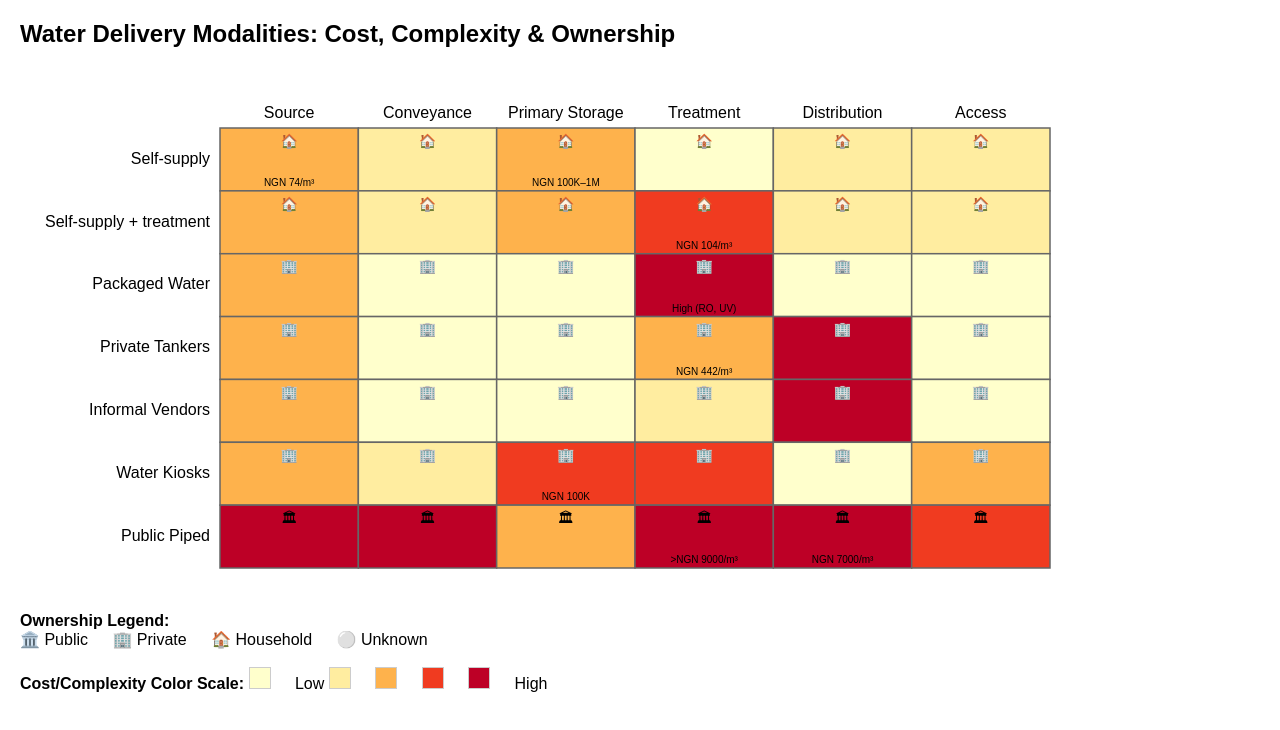
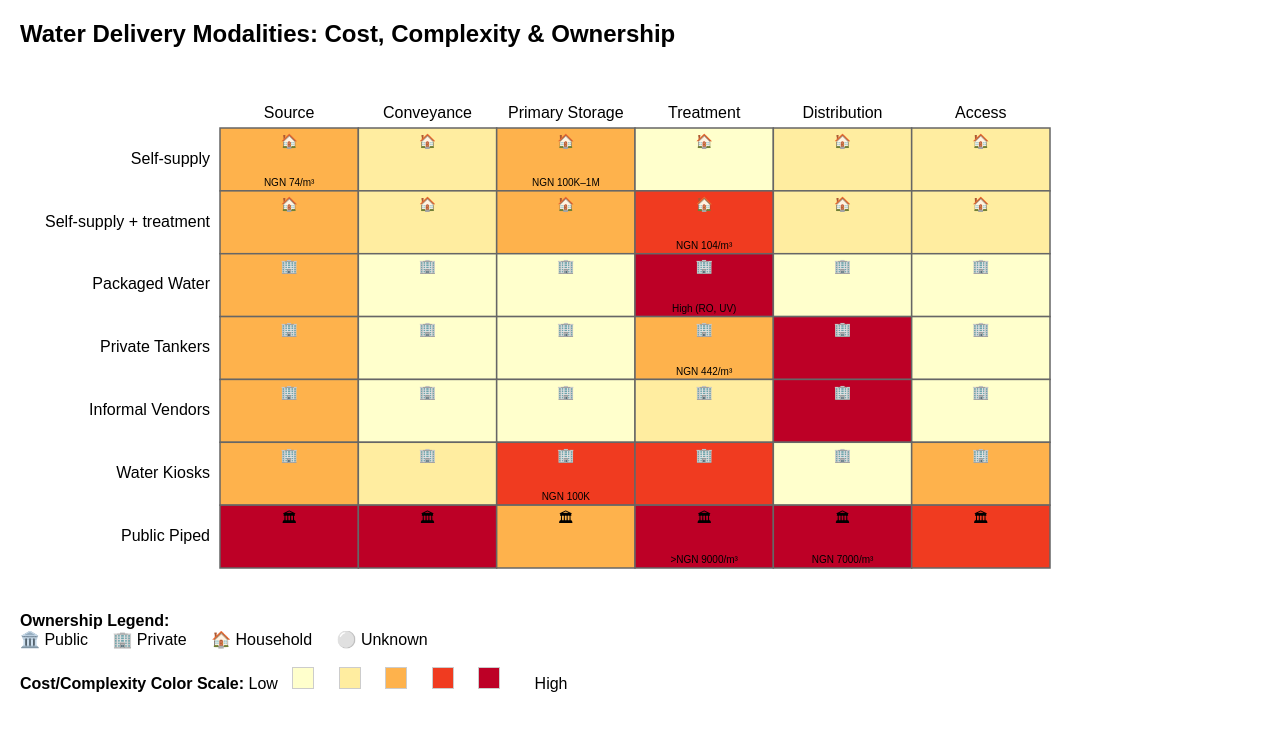
Before and after one commit to athena-infonomics-data/athena-infonomics-data.github.io, a plain HTML site: page lagos-water/index.html in a window 1280 px wide. Drawn offline with nearby package versions, Linux system fonts and the light colour scheme.

Commit message:
Update index.html

```diff
--- a/lagos-water/index.html
+++ b/lagos-water/index.html
@@ -55,11 +55,13 @@
     <div>⚪ Unknown</div>
     <br/><br/>
     <strong>Cost/Complexity Color Scale:</strong>
-    <div style="background:#ffffcc;width:20px;height:20px;display:inline-block;border:1px solid #ccc;"></div> Low
-    <div style="background:#ffeda0;width:20px;height:20px;display:inline-block;border:1px solid #ccc;"></div>
-    <div style="background:#feb24c;width:20px;height:20px;display:inline-block;border:1px solid #ccc;"></div>
-    <div style="background:#f03b20;width:20px;height:20px;display:inline-block;border:1px solid #ccc;"></div>
-    <div style="background:#bd0026;width:20px;height:20px;display:inline-block;border:1px solid #ccc;"></div> High
+    <span style="margin-right: 10px;">Low</span>
+    <div style="background:#ffffcc;width:20px;height:20px;display:inline-block;border:1px solid #ccc;" title="Level 0"></div>
+    <div style="background:#ffeda0;width:20px;height:20px;display:inline-block;border:1px solid #ccc;" title="Level 1"></div>
+    <div style="background:#feb24c;width:20px;height:20px;display:inline-block;border:1px solid #ccc;" title="Level 2"></div>
+    <div style="background:#f03b20;width:20px;height:20px;display:inline-block;border:1px solid #ccc;" title="Level 3"></div>
+    <div style="background:#bd0026;width:20px;height:20px;display:inline-block;border:1px solid #ccc;" title="Level 4"></div>
+    <span style="margin-left: 10px;">High</span>
   </div>
   <script>
     const data = [
```
